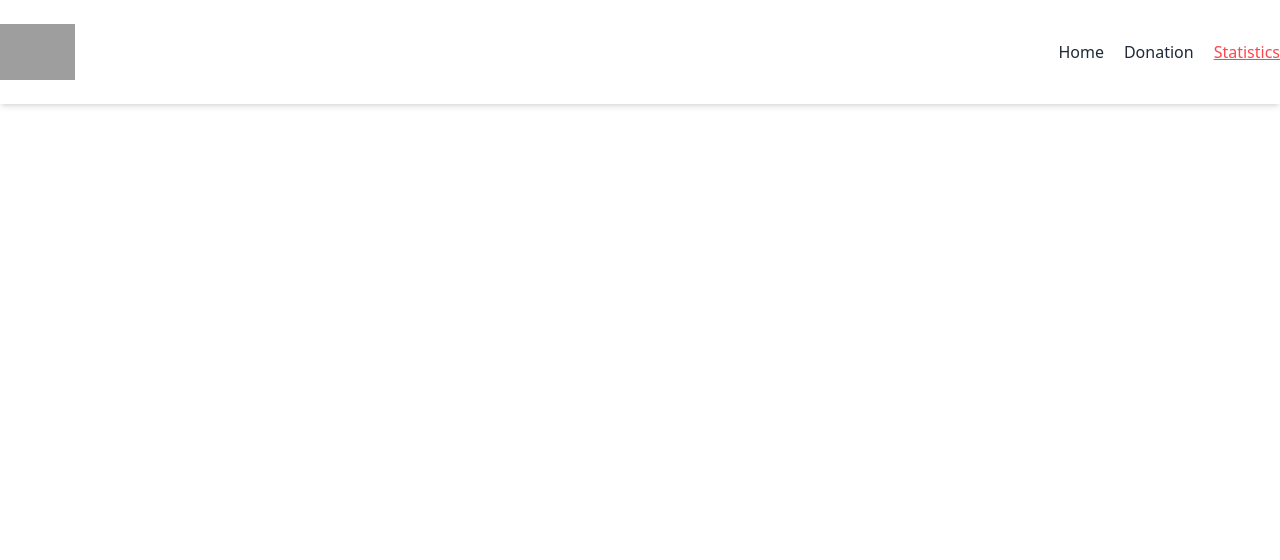
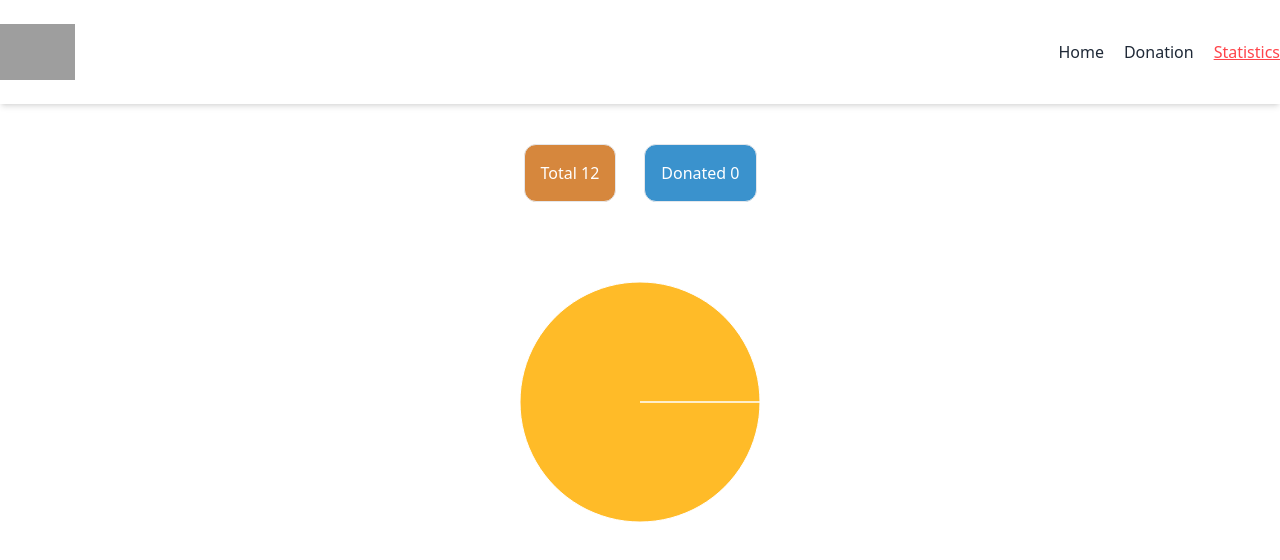
Before and after one commit to Ateka-Oishi/donation-campaign, a React (Vite) app: page /statistics in a window 1280 px wide. Shown: the top 560 px of the page. Built offline with nearby package versions, Linux system fonts and the light colour scheme; grey boxes are pictures that could not be loaded.

Commit message:
piechart added

```diff
--- a/src/components/Header/Banner/Banner.jsx
+++ b/src/components/Header/Banner/Banner.jsx
@@ -1,3 +1,5 @@
+
+
 
 const Banner = () => {
     return (
--- a/src/pages/ErrorPage/ErrorPage.jsx
+++ b/src/pages/ErrorPage/ErrorPage.jsx
@@ -1,8 +1,8 @@
 
 const ErrorPage = () => {
     return (
-        <div className="h-screen flex justify-center items-center">
-            error
+        <div className=" h-[70vh] w-full flex justify-center items-center">
+           <img src="https://i.ibb.co/5Mf8tgP/error.jpg" alt="" />
         </div>
     );
 };
--- /dev/null
+++ b/src/pages/Statistics/DonationList.jsx
@@ -0,0 +1,53 @@
+/* eslint-disable no-unused-vars */
+import { useLoaderData } from "react-router-dom";
+import { getStoredDonation } from "../../utilities/storedDonation";
+import { useState, useEffect } from "react";
+
+
+const DonationList = () => {
+    const donationList = useLoaderData();
+    const [donated, setDonated] = useState([]);
+    const [displayDonation, setDisplayDonation] = useState([]);
+
+    useEffect(() => {
+      const storeDonateIds = getStoredDonation();
+
+      if (donationList.length > 0) {
+        const donate = [];
+        for (const id of storeDonateIds) {
+          donate.push(donationList.find((donate) => donate.id == id));
+        }
+        setDonated(donate);
+        setDisplayDonation(donate);
+        // console.log(donationList, storeDonateIds);
+      }
+    }, [donationList]);
+
+    return (
+        <div className="grid grid-cols-1 md:grid-cols-2 gap-4 max-w-7xl mx-auto mt-32">
+          {displayDonation.map((donated) => (
+            <div key={donated.id}>
+              <div className="card card-side bg-base-100">
+                <figure>
+                  <img className="w-full h-full" src={donated.Picture} alt={donated.title} />
+                </figure>
+                <div className="card-body rounded-r-xl" style={{ backgroundColor: donated.card_bg }}>
+                    <div>
+                        <p className="border rounded text-sm bg-white w-20 pl-2" style ={{color: donated.category_bg}} > {donated.category}</p>
+                        <h2 className="card-title">{donated.Title}</h2>
+                        <p className="font-bold" style={{color: donated.text_button_bg }}>${donated.price}</p>
+                        <div className="card-actions">
+                            <button className="btn" style={{ backgroundColor: 'white', color: donated.text_button_bg }}>View Details</button>
+                        </div>
+                    </div>
+                </div>
+              </div>
+            </div>
+          ))}
+        </div>
+      );
+
+};
+
+export default DonationList;
+export const storeDonateIds = getStoredDonation();
--- a/src/pages/Statistics/Statistics.jsx
+++ b/src/pages/Statistics/Statistics.jsx
@@ -1,13 +1,38 @@
+
+import { useLoaderData } from "react-router-dom";
+import { storeDonateIds } from "./DonationList";
+import { PieChart, Pie, ResponsiveContainer, Cell } from 'recharts';
 
 
 const Statistics = () => {
+    const donationList = useLoaderData();
 
+    const donatedListToShow = storeDonateIds;
+  const data = [
+    { name: 'Total Donation', value: donationList.length},
+    { name: 'Donated', value: donatedListToShow.length},
+  ];
+
+  const COLORS = ['#FFBB28', '#00C49F'];
+  console.log('Donated');
 
   return (
     <div>
+         <div className="flex items-center justify-center gap-7">
+            <p className="border bg-[#d6873d] rounded-xl  text-white p-4">Total  {donationList.length}</p>
+            <p className="border bg-[#3a92cd] rounded-xl text-white p-4">Donated {donatedListToShow.length}</p>
+        </div>
+        <ResponsiveContainer width="100%" height={400}>
+            <PieChart>
+            <Pie data={data} dataKey="value" cx="50%" cy="50%" outerRadius={120} fill="#8884d8">
+                {data.map((entry, index) => (
+                <Cell key={`cell-${index}`} fill={COLORS[index % COLORS.length]} />
+                ))}
+            </Pie>
+            </PieChart>
+        </ResponsiveContainer>
 
     </div>
   );
 };
-
 export default Statistics;
--- /dev/null
+++ b/src/utilities/storedDonation.js
@@ -0,0 +1,21 @@
+const getStoredDonation = ()=>{
+    const storedDonation = localStorage.getItem('donated');
+
+    if(storedDonation){
+        return JSON.parse(storedDonation);
+
+    }
+
+    return [];
+}
+
+
+const saveDonation = id =>{
+    const storedAllDonation = getStoredDonation();
+    storedAllDonation.push(id);
+    localStorage.setItem('donated', JSON.stringify(storedAllDonation));
+
+}
+
+export {getStoredDonation, saveDonation}
+export  const storeDonateIds = getStoredDonation();
```
